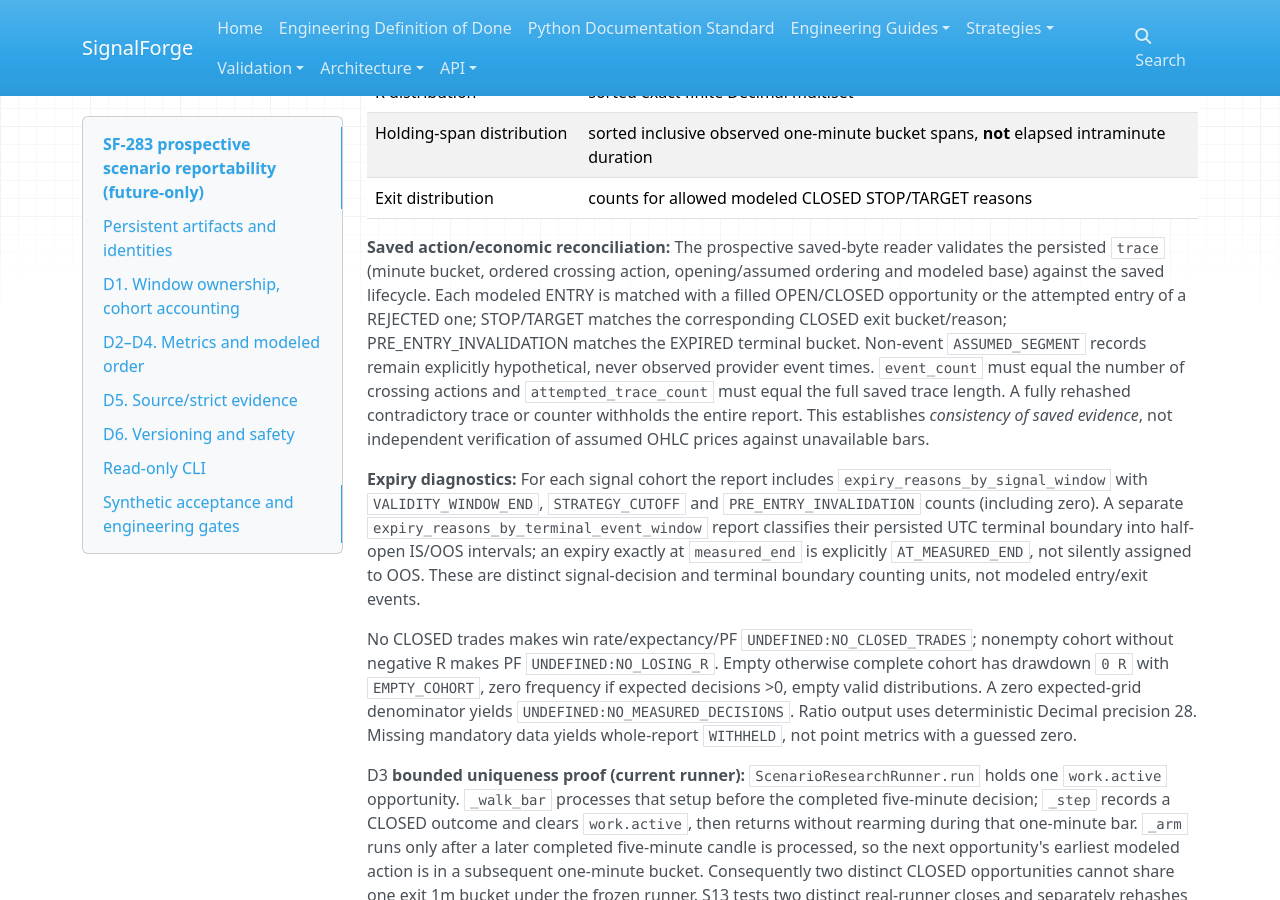
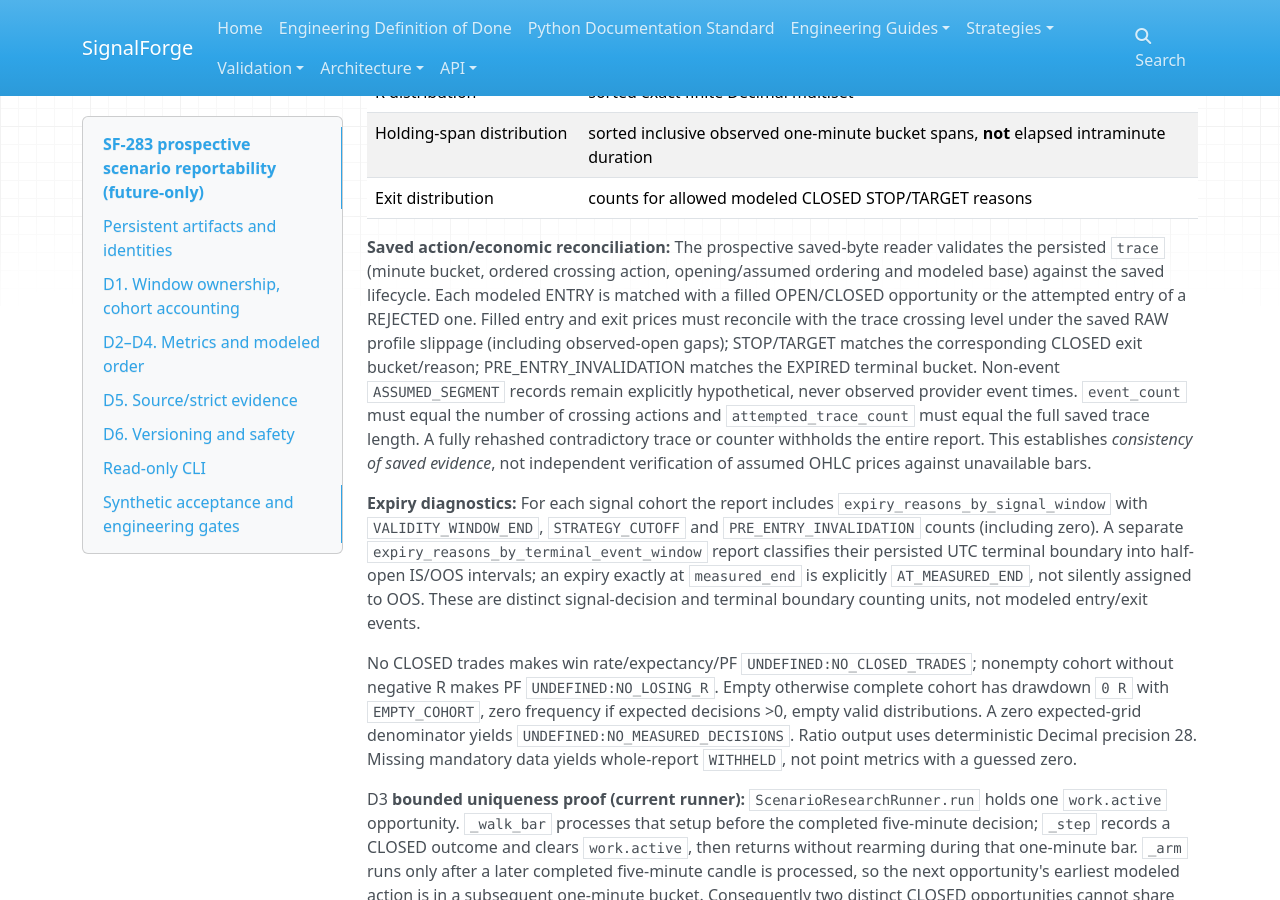
Before and after one commit to harishkamathuk/signalforge, an MkDocs documentation site: the page built from docs/engineering/sf283-persisted-reportability.md, in a window 1280 px wide and 900 px high, scrolled down 1562 px. Built offline with MkDocs 1.6.1, drawn with Linux system fonts in a browser that asks for light colours; nearby versions of some CDN libraries.

Commit message:
docs(sf283): require saved crossing-price and RAW slippage reconciliation

```diff
--- a/docs/engineering/sf283-persisted-reportability.md
+++ b/docs/engineering/sf283-persisted-reportability.md
@@ -46,7 +46,9 @@ Eligible contained CLOSED trades only, finite signed scenario-conditioned **gros
 the persisted `trace` (minute bucket, ordered crossing action, opening/assumed
 ordering and modeled base) against the saved lifecycle. Each modeled ENTRY is
 matched with a filled OPEN/CLOSED opportunity or the attempted entry of a
-REJECTED one; STOP/TARGET matches the corresponding CLOSED exit bucket/reason;
+REJECTED one. Filled entry and exit prices must reconcile with the trace
+crossing level under the saved RAW profile slippage (including observed-open
+gaps); STOP/TARGET matches the corresponding CLOSED exit bucket/reason;
 PRE_ENTRY_INVALIDATION matches the EXPIRED terminal bucket. Non-event
 `ASSUMED_SEGMENT` records remain explicitly hypothetical, never observed
 provider event times. `event_count` must equal the number of crossing actions
```
